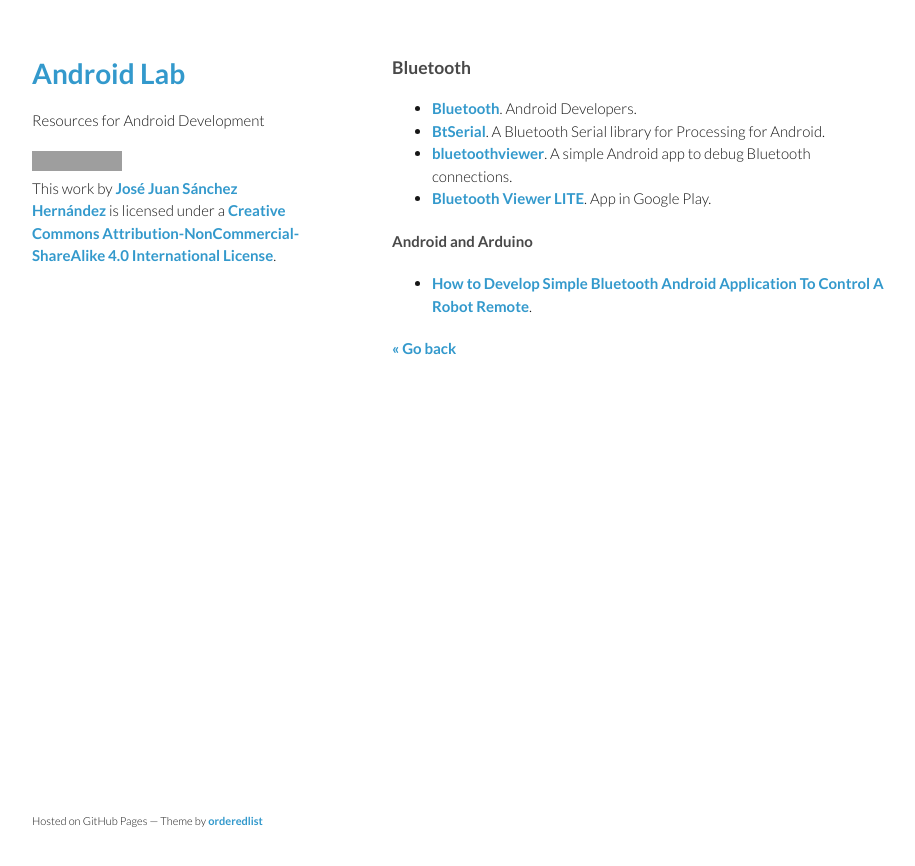
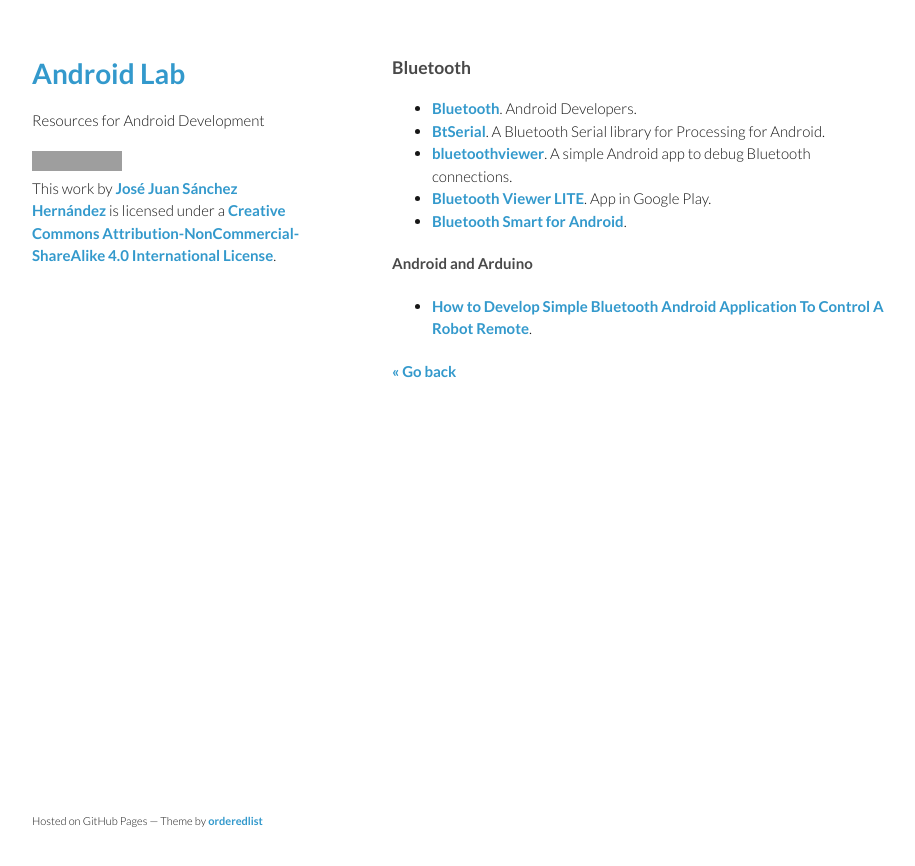
Before and after one commit to josejuansanchez/josejuansanchez.github.io, a Jekyll site: the page built from androidlab/android_bluetooth.md, in a window 1280 px wide. Shown: the top 866 px of the page, without its empty margins (178-1093 px from the left). Built offline with Jekyll 4.4.1, drawn with Linux system fonts in a browser that asks for light colours; grey boxes are pictures that could not be loaded.

Commit message:
Update android_bluetooth.md

```diff
--- a/androidlab/android_bluetooth.md
+++ b/androidlab/android_bluetooth.md
@@ -9,6 +9,7 @@
   * [BtSerial](https://github.com/arduino/BtSerial). A Bluetooth Serial library for Processing for Android.
   * [bluetoothviewer](https://github.com/janosgyerik/bluetoothviewer). A simple Android app to debug Bluetooth connections.
   * [Bluetooth Viewer LITE](https://play.google.com/store/apps/details?id=net.bluetoothviewer). App in Google Play.
+  * [Bluetooth Smart for Android](http://www.doubleencore.com/2013/12/bluetooth-smart-for-android/).
 
 #### Android and Arduino
   * [How to Develop Simple Bluetooth Android Application To Control A Robot Remote](http://www.intorobotics.com/how-to-develop-simple-bluetooth-android-application-to-control-a-robot-remote).
```
